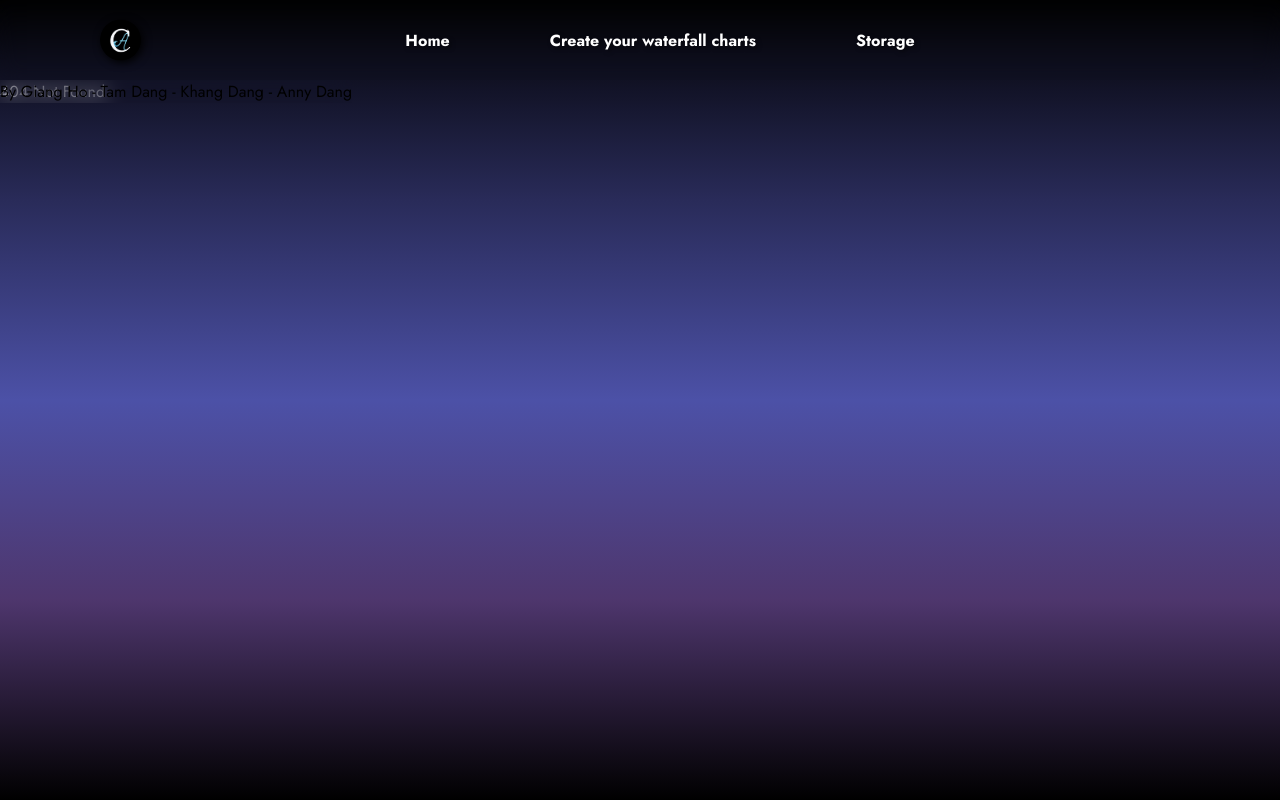
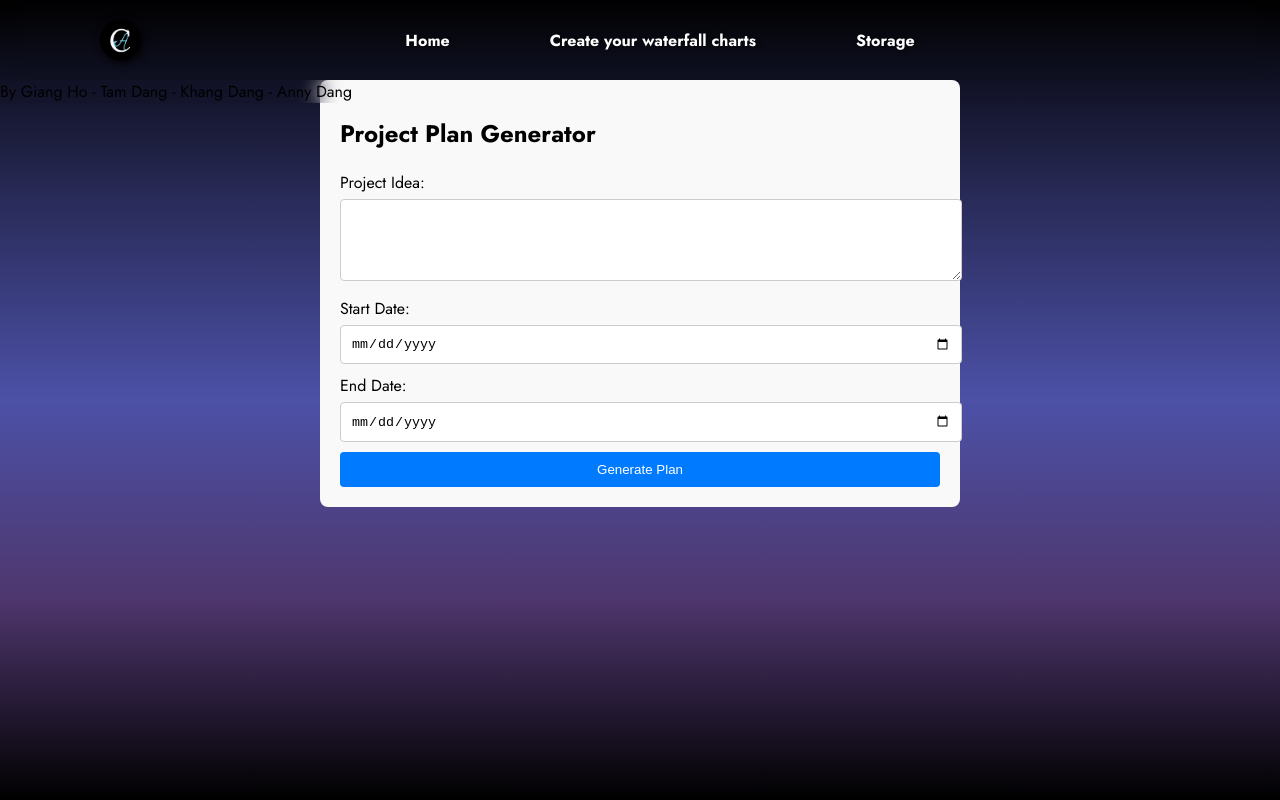
Before and after one commit to Khangdang1690/cascade, a React (Vite) app: page /form in a window 1280 px wide. Before the commit this address had no page. Built offline with nearby package versions, Linux system fonts and the light colour scheme; no server answers.

Commit message:
add form for users

```diff
--- a/package.json
+++ b/package.json
@@ -15,6 +15,7 @@
     "react": "^18.3.1",
     "react-dom": "^18.3.1",
     "react-router": "^7.1.3",
+    "react-router-dom": "^7.1.3",
     "require": "^2.4.20"
   },
   "devDependencies": {
--- a/src/App.jsx
+++ b/src/App.jsx
@@ -8,13 +8,15 @@ import Homepage from "./components/homepage/homepage";
 import Storage from "./components/storage/storage";
 import PreTest from "./components/PreTest";
 import Footer from "./components/footer/Footer"
-
+import Form from "./components/storage/Form";
 function App() {
   return (
     <div>
       <Navbar />
       <Footer />
+
       <Routes>
+        <Route path="/form" element={<Form/>}/>
         <Route path="/" element={<Homepage />}/>
         <Route path="/create" element={<PreTest />}/>
         <Route path="/storage" element={<Storage />}/>
--- a/src/components/Generate.js
+++ b/src/components/Generate.js
@@ -1,36 +1,21 @@
-import dotenv from 'dotenv'; // To load environment variables from .env file
 import axios from 'axios';
-import readline from 'readline';
 
-// Load environment variables from .env file
-dotenv.config();
-
-// Create an interface for user input
-const rl = readline.createInterface({
-  input: process.stdin,
-  output: process.stdout
-});
-
-// Load API key from environment variables
-const apiKey = process.env.NEBIUS_API_KEY;
+// Access the API key using Vite's import.meta.env
+const apiKey =  import.meta.env.VITE_NEBIUS_API_KEY;
 
 if (!apiKey) {
-  console.error("Error: API Key is missing or incorrect!");
-  process.exit(1); // Exit the script if API key is missing
+  throw new Error("API Key is missing or incorrect!");
 }
 
-// Define the NebiUS API endpoint
 const api_url = "https://api.studio.nebius.ai/v1/chat/completions";
 
-// Prompt the user for a project idea
-rl.question('Please enter your project idea: ', (project_idea) => {
-  // Define the data for the API request
+export const generateProjectPlan = async (projectIdea, startDate, endDate) => {
   const data = {
     model: "meta-llama/Meta-Llama-3.1-70B-Instruct",
     messages: [
       {
         role: "user",
-        content: `Generate a detailed project plan for the following idea: ${project_idea}. The output should be in this format: \n\n` +
+        content: `Generate a detailed project plan for the following idea: ${projectIdea}, starting from ${startDate} and ending on ${endDate}. The output should be in this format: \n\n` +
           '[{"taskName": "Research user needs", "duration": "2025-01-01 to 2025-01-07", "description": "Conduct surveys using Google Forms and interviews via Zoom to identify key features users want in the app."}, ' +
           '{"taskName": "Design app UI/UX", "duration": "2025-01-08 to 2025-01-14", "description": "Create wireframes in Figma and high-fidelity mockups in Adobe XD, focusing on intuitive navigation and accessibility."}, ' +
           '{"taskName": "Develop core functionality", "duration": "2025-01-15 to 2025-02-10", "description": "Use Flutter and Firebase to build features like expense tracking, budgeting, and generating financial reports."}, ' +
@@ -41,27 +26,16 @@ rl.question('Please enter your project idea: ', (project_idea) => {
     temperature: 0.6
   };
 
-  // Define the headers for the API request
   const headers = {
-    "Authorization": `Bearer ${apiKey}`,
-    "Content-Type": "application/json"
+    Authorization: `Bearer ${apiKey}`,
+    "Content-Type": "application/json",
   };
 
-  // Make the POST request to NebiUS API
-  axios.post(api_url, data, { headers })
-    .then(response => {
-      // Check if the request was successful
-      if (response.status === 200) {
-        // Print the response content (project plan)
-        console.log(response.data.choices[0].message.content);
-      } else {
-        console.error(`Error: ${response.status} - ${response.statusText}`);
-      }
-    })
-    .catch(error => {
-      console.error("Error:", error.message);
-    })
-    .finally(() => {
-      rl.close(); // Close the input prompt
-    });
-});
+  try {
+    const response = await axios.post(api_url, data, { headers });
+    return response.data.choices[0].message.content;
+  } catch (error) {
+    console.error("Error:", error);
+    throw new Error("Failed to generate project plan.");
+  }
+};
--- /dev/null
+++ b/src/components/storage/Form.jsx
@@ -0,0 +1,78 @@
+import React, { useState } from "react";
+import { generateProjectPlan } from "../Generate"; // Adjust the path as needed
+
+const Form = () => {
+  const [projectIdea, setProjectIdea] = useState("");
+  const [startDate, setStartDate] = useState("");
+  const [endDate, setEndDate] = useState("");
+  const [response, setResponse] = useState("");
+
+  const handleSubmit = async (e) => {
+    e.preventDefault();
+    try {
+      const result = await generateProjectPlan(projectIdea, startDate, endDate);
+      setResponse(result);
+    } catch (error) {
+      setResponse("Failed to generate project plan.");
+    }
+  };
+
+  return (
+    <div style={{ maxWidth: "600px", margin: "0 auto", padding: "20px", background: "#f9f9f9", borderRadius: "8px" }}>
+      <h1 style={{ fontSize: "24px", marginBottom: "20px" }}>Project Plan Generator</h1>
+      <form onSubmit={handleSubmit} style={{ display: "flex", flexDirection: "column", gap: "10px" }}>
+        <div>
+          <label style={{ display: "block", marginBottom: "5px" }}>Project Idea:</label>
+          <textarea
+            value={projectIdea}
+            onChange={(e) => setProjectIdea(e.target.value)}
+            style={{ width: "100%", padding: "10px", borderRadius: "4px", border: "1px solid #ccc" }}
+            rows={4}
+            required
+          />
+        </div>
+        <div>
+          <label style={{ display: "block", marginBottom: "5px" }}>Start Date:</label>
+          <input
+            type="date"
+            value={startDate}
+            onChange={(e) => setStartDate(e.target.value)}
+            style={{ width: "100%", padding: "10px", borderRadius: "4px", border: "1px solid #ccc" }}
+            required
+          />
+        </div>
+        <div>
+          <label style={{ display: "block", marginBottom: "5px" }}>End Date:</label>
+          <input
+            type="date"
+            value={endDate}
+            onChange={(e) => setEndDate(e.target.value)}
+            style={{ width: "100%", padding: "10px", borderRadius: "4px", border: "1px solid #ccc" }}
+            required
+          />
+        </div>
+        <button
+          type="submit"
+          style={{
+            padding: "10px 20px",
+            background: "#007BFF",
+            color: "#fff",
+            border: "none",
+            borderRadius: "4px",
+            cursor: "pointer",
+          }}
+        >
+          Generate Plan
+        </button>
+      </form>
+      {response && (
+        <div style={{ marginTop: "20px", padding: "10px", background: "#fff", borderRadius: "4px", border: "1px solid #ccc" }}>
+          <h2 style={{ fontSize: "18px", marginBottom: "10px" }}>Generated Project Plan:</h2>
+          <pre style={{ whiteSpace: "pre-wrap", wordWrap: "break-word" }}>{response}</pre>
+        </div>
+      )}
+    </div>
+  );
+};
+
+export default Form;
```
Also changed, not shown: 1 other file (tests, documents, lock files or other folders).
